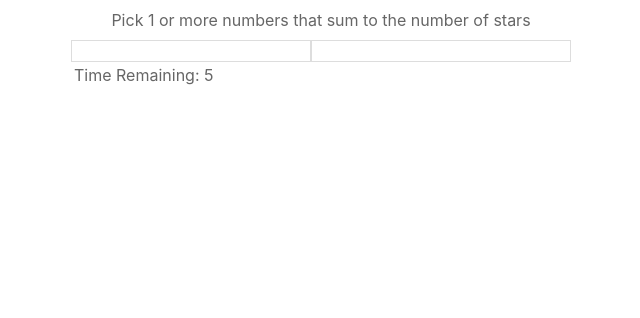
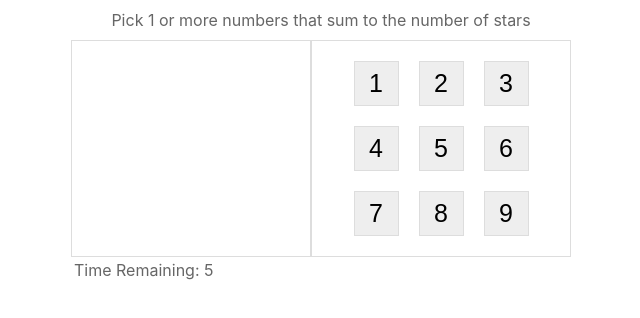
Before and after one commit to maitta/star-match, an Angular app: page / in a window 1280 px wide. Shown: the top 318 px of the page, without its empty margins (319-959 px from the left). Built offline with nearby package versions, Linux system fonts and the light colour scheme.

Commit message:
Added button component & dummy buttons to game.

```diff
--- a/src/app/app.module.ts
+++ b/src/app/app.module.ts
@@ -3,11 +3,13 @@ import { BrowserModule } from '@angular/platform-browser';
 
 import { AppComponent } from './app.component';
 import { GameComponent } from './game/game.component';
+import { NumberComponent } from './number/number.component';
 
 @NgModule({
   declarations: [
     AppComponent,
-    GameComponent
+    GameComponent,
+    NumberComponent
   ],
   imports: [
     BrowserModule
--- a/src/app/game/game.component.html
+++ b/src/app/game/game.component.html
@@ -8,7 +8,10 @@
 
         </div>
         <div class="right">
-
+         <app-number
+            *ngFor="let num of [1,2,3,4,5,6,7,8,9]"
+            [num]=num
+         ></app-number>
 
         </div>
       </div>
--- a/src/app/game/game.component.ts
+++ b/src/app/game/game.component.ts
@@ -21,7 +21,6 @@ export class GameComponent implements OnInit {
     const id = setInterval(() => {
       if(this.secondsLeft > 0){
         this.secondsLeft--
-        console.log('executed')
       } else{
         clearInterval(id)
       }
--- /dev/null
+++ b/src/app/number/number.component.html
@@ -0,0 +1,5 @@
+<button
+    class="number"
+>
+    {{num}}
+</button>
--- /dev/null
+++ b/src/app/number/number.component.ts
@@ -0,0 +1,24 @@
+import { Component, Input, OnInit } from '@angular/core';
+
+@Component({
+  selector: 'app-number',
+  templateUrl: './number.component.html',
+  styleUrls: ['./number.component.css']
+})
+export class NumberComponent implements OnInit {
+
+  @Input() num!: number
+
+  constructor() { }
+
+  ngOnInit(): void {
+  }
+
+}
+
+const colors = {
+  available: 'lightgray',
+  used: 'lightgreen',
+  wrong: 'lightcoral',
+  candidate: 'deepskyblue',
+};
```
Also changed, not shown: src/app/number/number.component.css (added), 1 other file (tests, documents, lock files or other folders).
